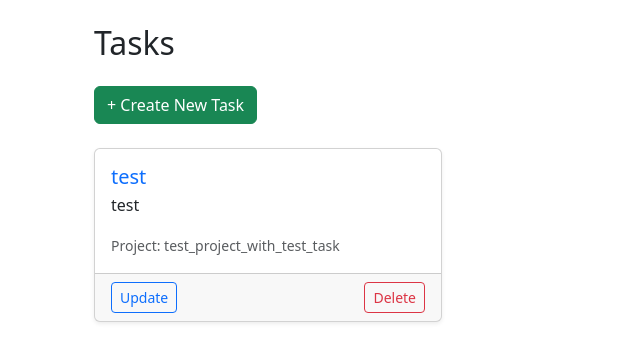
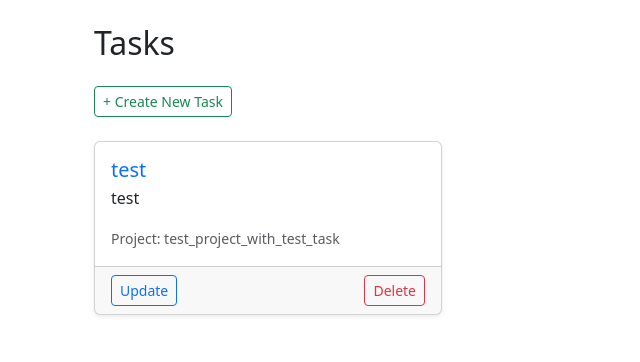
Before and after one commit to UrbanAstronaut88/it-project, a Django app: page /tasks/ in a window 1280 px wide. Shown: the part 56-418 px from the top of the page, without its empty margins (0-640 px from the left). Run offline with Django 5.2, Linux system fonts and the light colour scheme; data comes from the database, SQL or seed files in the repository.

Commit message:
style: task_list.html button for creating a new task has been updated

```diff
--- a/templates/main/task_list.html
+++ b/templates/main/task_list.html
@@ -9,7 +9,7 @@
     <h2 class="mb-4">Tasks</h2>
 
     <div class="mb-4">
-      <a href="{% url 'main:task-create' %}" class="btn btn-success">
+      <a href="{% url 'main:task-create' %}" class="btn btn-sm btn-outline-success">
         + Create New Task
       </a>
     </div>
```
